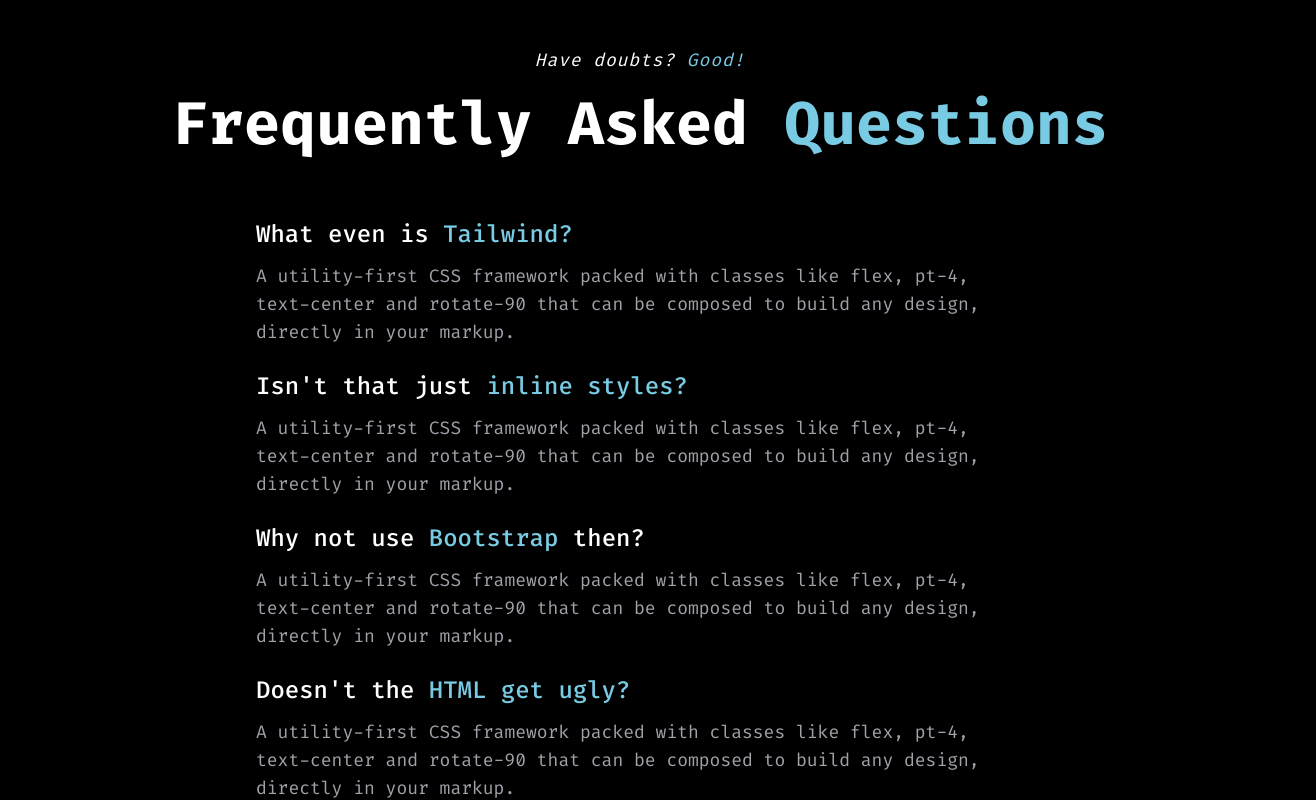
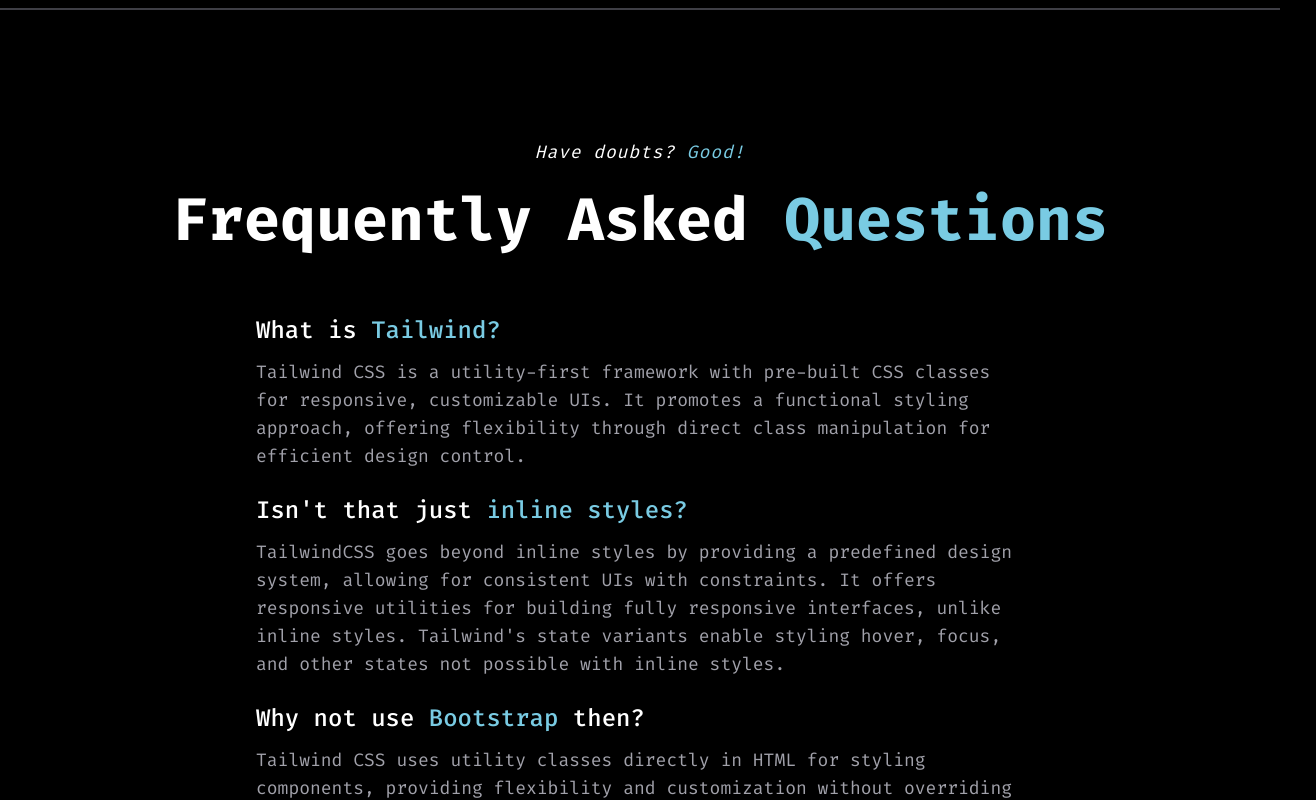
Before and after one commit to LukeberryPi/css2wind, a Next.js app: page / in a window 1280 px wide. Shown: the part 1180-1980 px from the top of the page, 1316 px wide, since content can reach past the window. Built offline with nearby package versions, Linux system fonts and the light colour scheme; no server answers.

Commit message:
update faq

```diff
--- a/src/app/page.tsx
+++ b/src/app/page.tsx
@@ -6,7 +6,7 @@ export default function HomePage() {
     <main className="flex h-full w-full flex-col justify-center divide-y-2 divide-zinc-700 text-center">
       <section
         id="hero-banner"
-        className="mx-auto flex max-w-full flex-col items-center justify-center gap-10 px-2 py-16 sm:max-w-7xl md:py-32"
+        className="mx-auto flex max-w-full flex-col items-center justify-center gap-10 px-2 py-24 sm:max-w-7xl md:py-32"
       >
         <h1 className="break-words text-5xl font-bold text-white md:text-7xl">
           Learn
@@ -37,17 +37,19 @@ export default function HomePage() {
       </section>
       <section
         id="benefits"
-        className="mx-auto flex max-w-full flex-col items-center justify-center gap-16 border-zinc-700 px-2 py-16 sm:max-w-7xl md:py-32"
+        className="mx-auto flex max-w-full flex-col items-center justify-center gap-16 border-zinc-700 px-2 py-24 sm:max-w-7xl md:py-32"
       >
-        <p className="-m-11 text-lg italic tracking-wider">
+        <div className="flex flex-col items-center gap-6">
+          <span className="text-lg italic tracking-wider">
             <span className="text-white">Noob?</span>{" "}
             <span className="text-berryBlue">User?</span>{" "}
             <span className="text-purplePlus">Adept?</span>
-        </p>
+          </span>
           <h2 className="break-words text-5xl font-bold text-white md:text-6xl">
             Explore. <span className="text-berryBlue">Practice. </span>
             <span className="text-purplePlus">Master. </span>
           </h2>
+        </div>
         <div className="flex w-full flex-col items-center gap-16 md:flex-row">
           <div className="flex flex-col gap-6 text-center md:text-left">
             <h3 className="text-2xl font-medium text-white md:text-4xl">
@@ -73,24 +75,27 @@ export default function HomePage() {
       </section>
       <section
         id="faq"
-        className="mx-auto flex w-full max-w-full flex-col gap-16 px-2 py-16 sm:max-w-7xl md:py-32"
+        className="mx-auto flex w-full max-w-full flex-col gap-16 px-2 py-24 sm:max-w-7xl md:py-32"
       >
-        <p className="-m-11 text-lg italic tracking-wider">
+        <div className="flex flex-col items-center gap-6">
+          <p className="text-lg italic tracking-wider">
             Have doubts?
             <span className="text-berryBlue"> Good!</span>
           </p>
           <h2 className="break-words text-5xl font-bold text-white md:text-6xl">
             Frequently Asked <span className="text-berryBlue">Questions</span>
           </h2>
+        </div>
         <ul className="flex max-w-3xl flex-col gap-6 self-center">
           <li className="flex flex-col gap-3 px-2 text-center md:px-0 md:text-left">
             <p className="text-lg font-medium md:text-2xl">
-              What even is <span className="text-berryBlue">Tailwind?</span>
+              What is <span className="text-berryBlue">Tailwind?</span>
             </p>
             <p className="text-sm text-zinc-400 md:text-lg">
-              A utility-first CSS framework packed with classes like flex, pt-4,
-              text-center and rotate-90 that can be composed to build any
-              design, directly in your markup.
+              Tailwind CSS is a utility-first framework with pre-built CSS
+              classes for responsive, customizable UIs. It promotes a functional
+              styling approach, offering flexibility through direct class
+              manipulation for efficient design control.
             </p>
           </li>
           <li className="flex flex-col gap-3 px-2 text-center md:px-0 md:text-left">
@@ -99,9 +104,12 @@ export default function HomePage() {
               <span className="text-berryBlue"> inline styles?</span>
             </p>
             <p className="text-sm text-zinc-400 md:text-lg">
-              A utility-first CSS framework packed with classes like flex, pt-4,
-              text-center and rotate-90 that can be composed to build any
-              design, directly in your markup.
+              TailwindCSS goes beyond inline styles by providing a predefined
+              design system, allowing for consistent UIs with constraints. It
+              offers responsive utilities for building fully responsive
+              interfaces, unlike inline styles. Tailwind&apos;s state variants
+              enable styling hover, focus, and other states not possible with
+              inline styles.
             </p>
           </li>
           <li className="flex flex-col gap-3 px-2 text-center md:px-0 md:text-left">
@@ -110,20 +118,24 @@ export default function HomePage() {
               then?
             </p>
             <p className="text-sm text-zinc-400 md:text-lg">
-              A utility-first CSS framework packed with classes like flex, pt-4,
-              text-center and rotate-90 that can be composed to build any
-              design, directly in your markup.
+              Tailwind CSS uses utility classes directly in HTML for styling
+              components, providing flexibility and customization without
+              overriding styles or writing custom CSS. It diverges from
+              Bootstrap&apos;s pre-defined components, embracing a utility-first
+              approach for efficient styling.
             </p>
           </li>
           <li className="flex flex-col gap-3 px-2 text-center md:px-0 md:text-left">
             <p className="text-lg font-medium md:text-2xl">
-              Doesn&apos;t the{" "}
+              Doesn&apos;t the
               <span className="text-berryBlue"> HTML get ugly?</span>
             </p>
             <p className="text-sm text-zinc-400 md:text-lg">
-              A utility-first CSS framework packed with classes like flex, pt-4,
-              text-center and rotate-90 that can be composed to build any
-              design, directly in your markup.
+              Tailwind CSS&apos;s utility classes may increase HTML verbosity,
+              but the benefits of scalability, maintainability, rapid
+              development, and flexibility outweigh concerns about
+              &quot;ugliness.&quot; It offers a functional approach to styling
+              and reduces the need for custom CSS.
             </p>
           </li>
         </ul>
```
Lines whose indentation alone changed are shown as unchanged.
